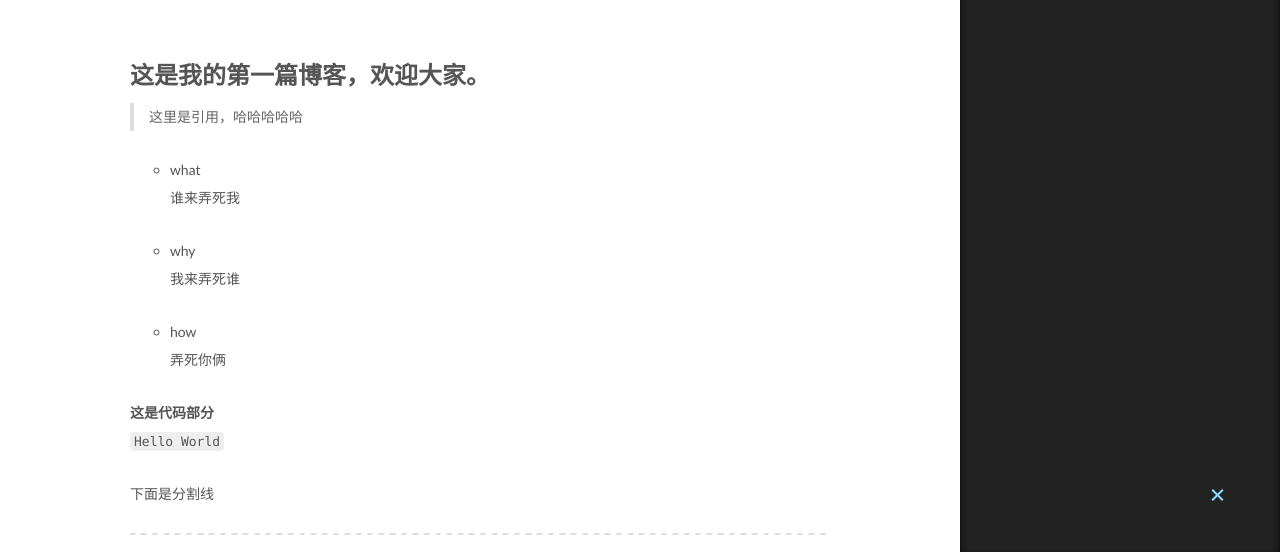
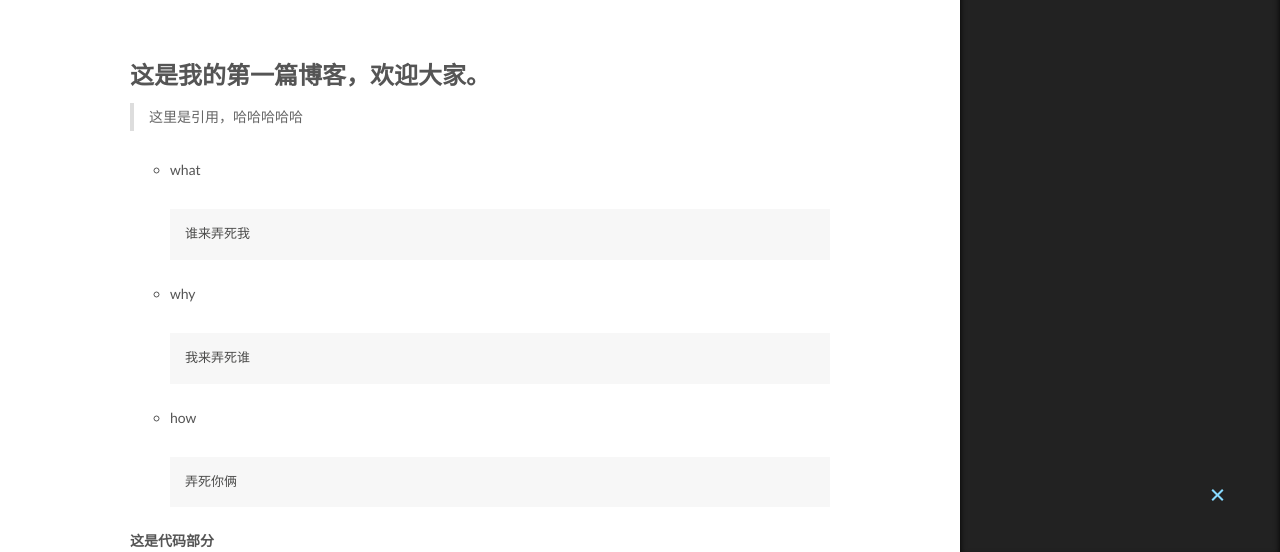
Before and after one commit to maxwellyue/maxwellyue.github.io, a plain HTML site: page 2016/08/05/我的第一篇blog/index.html in a window 1280 px wide. Shown: the part 246-798 px from the top of the page. Drawn offline with Linux system fonts and the light colour scheme.

Commit message:
Site updated: 2016-08-06 16:27:54

```diff
--- a/2016/08/05/我的第一篇blog/index.html
+++ b/2016/08/05/我的第一篇blog/index.html
@@ -88,11 +88,14 @@
 这里是引用，哈哈哈哈哈
 
 
-what  谁来弄死我
+what
+谁来弄死我
 
-why  我来弄死谁
+why
+我来弄死谁
 
-how  弄死你俩
+how
+弄死你俩
 
 
 这是代码部分Hello World
@@ -105,27 +108,33 @@ how  弄死你俩
 这里是引用，哈哈哈哈哈
 
 
-what  谁来弄死我
+what
+谁来弄死我
 
-why  我来弄死谁
+why
+我来弄死谁
 
-how  弄死你俩
+how
+弄死你俩
 
 
 这是代码部分Hello World
 下面是分割线">
-<meta property="og:updated_time" content="2016-08-06T08:25:12.795Z">
+<meta property="og:updated_time" content="2016-08-06T08:26:23.675Z">
 <meta name="twitter:card" content="summary">
 <meta name="twitter:title" content="我的第一篇博客">
 <meta name="twitter:description" content="这是我的第一篇博客，欢迎大家。
 这里是引用，哈哈哈哈哈
 
 
-what  谁来弄死我
+what
+谁来弄死我
 
-why  我来弄死谁
+why
+我来弄死谁
 
-how  弄死你俩
+how
+弄死你俩
 
 
 这是代码部分Hello World
@@ -336,12 +345,15 @@ how  弄死你俩
 <p>这里是引用，哈哈哈哈哈</p>
 </blockquote>
 <ul>
-<li><p>what<br>  谁来弄死我</p>
-</li>
-<li><p>why<br>  我来弄死谁</p>
-</li>
-<li><p>how<br>  弄死你俩</p>
-</li>
+<li><p>what</p>
+<pre><code>谁来弄死我
+</code></pre></li>
+<li><p>why</p>
+<pre><code>我来弄死谁
+</code></pre></li>
+<li><p>how</p>
+<pre><code>弄死你俩
+</code></pre></li>
 </ul>
 <p><strong>这是代码部分</strong><br><code>Hello World</code></p>
 <p>下面是分割线</p>
--- a/css/main.css
+++ b/css/main.css
@@ -1548,7 +1548,7 @@ pre .javascript .function {
   width: 4px;
   height: 4px;
   border-radius: 50%;
-  background: #49d0a6;
+  background: #59222b;
 }
 .links-of-blogroll {
   font-size: 13px;
```
Also changed, not shown: index.html (+9 -6 lines).
